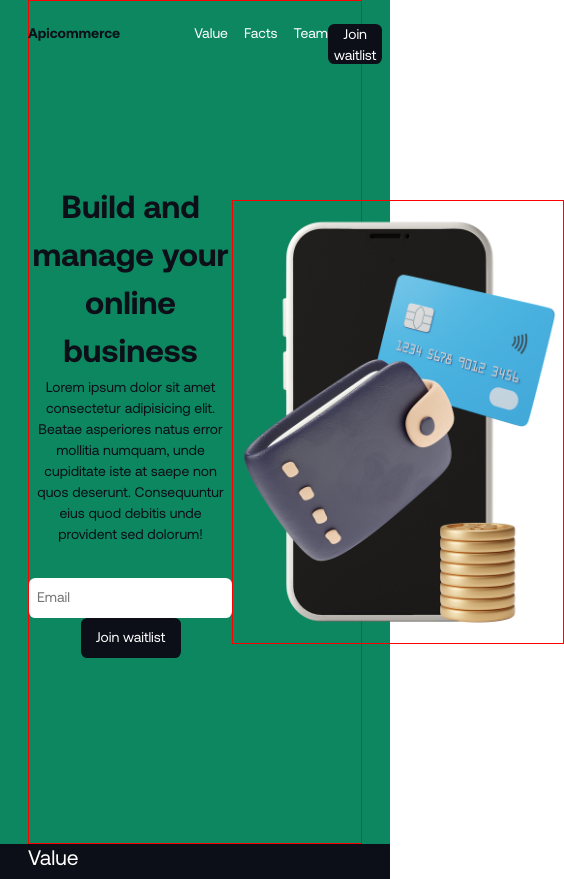
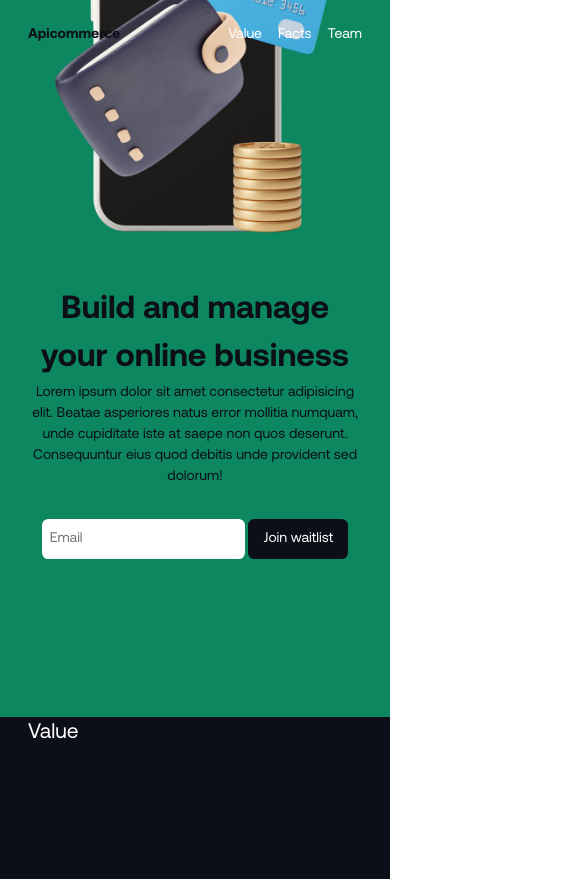
Before and after one commit to Omarookolosio94/waitlist, a website: page index.html in a window 390 px wide. Shown: the top 879 px of the page, 564 px wide, since content can reach past the window. Drawn offline with Linux system fonts and the light colour scheme.

Commit message:
added media query for nav and landing

```diff
--- a/assets/css/index.css
+++ b/assets/css/index.css
@@ -26,6 +26,8 @@
   --clr-white: 0 0% 100%;
   --clr-primary-hsl: 161 82% 29%;
   --clr-primary: 13 137 98;
+  --clr-brown-hsl: 0 0% 38%;
+  --clr-brown: 99 99 99;
 
   /* font-sizes */
   --fs-900: clamp(5rem, 8vw + 1rem, 9.375rem);
@@ -84,6 +86,7 @@ body {
   background-color: hsl(var(--clr-white));
   line-height: 1.5;
   min-height: 100vh;
+  overflow-x: hidden;
 }
 
 /* make images easier to work with */
@@ -417,6 +420,7 @@ select {
 section#navigation {
   position: fixed;
   width: 100%;
+  z-index: 1000;
 }
 
 .navbar,
@@ -499,15 +503,15 @@ section#landing .content {
   flex-direction: row-reverse;
   align-items: center;
   justify-content: center;
-  border: 1px solid red;
   height: 100vh;
   width: 100%;
   justify-content: space-around;
+  gap: var(--gap, 2rem);
 }
 
 .content .content-body img {
-  border: 1px solid red;
   width: 500px;
+  transition: width 0.6s cubic-bezier(0.32, 0.94, 0.6, 1);
 }
 
 .content-text {
@@ -527,3 +531,55 @@ section#landing .content {
   background-color: hsl(var(--clr-dark));
   color: hsl(var(--clr-white));
 }
+
+/*
+320px — 480px: Mobile devices
+481px — 768px: iPads, Tablets
+769px — 1024px: Small screens, laptops
+1025px — 1200px: Desktops, large screens
+1201px- Extra large
+
+MEDIA QUERIES
+*/
+
+@media (max-width: 481px) {
+  .nav-btn {
+    display: none;
+  }
+
+  .navbar .main {
+    width: 100%;
+  }
+}
+
+@media (max-width: 768px) {
+
+  section#landing {
+    height: 85vh;
+  }
+
+  .content .content-body {
+    display: flex;
+    position: relative;
+    align-items: center;
+    justify-content: center;
+    flex-direction: column-reverse;
+  }
+
+  .content .content-body img {
+    position: absolute;
+    width: 400px;
+    top: -150px;
+    z-index: 10;
+  }
+
+  .content-text {
+    z-index:20;
+  }
+}
+
+@media (max-width: 1024px) {
+  .content .content-body img {
+    width: 300px;
+  }
+}
```
